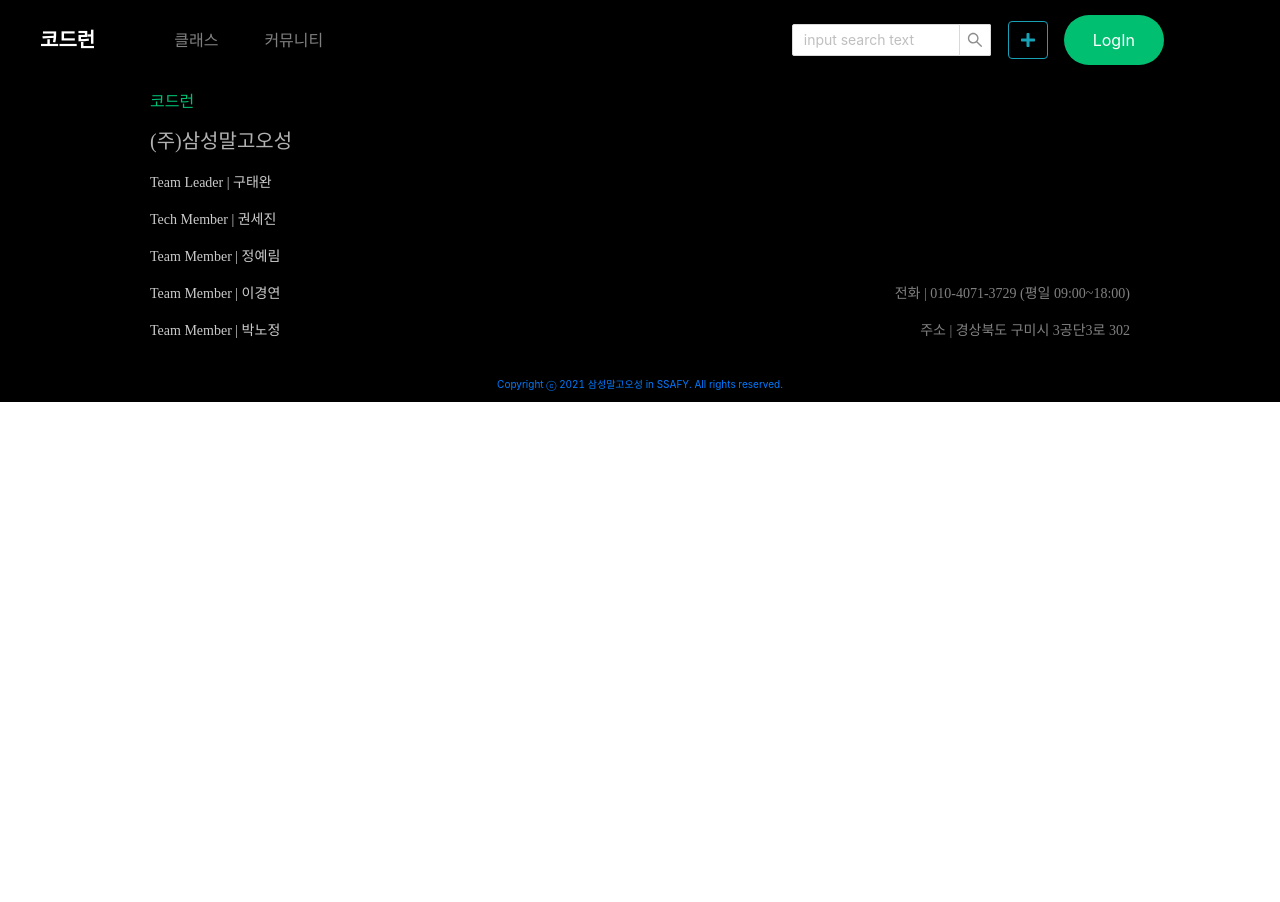
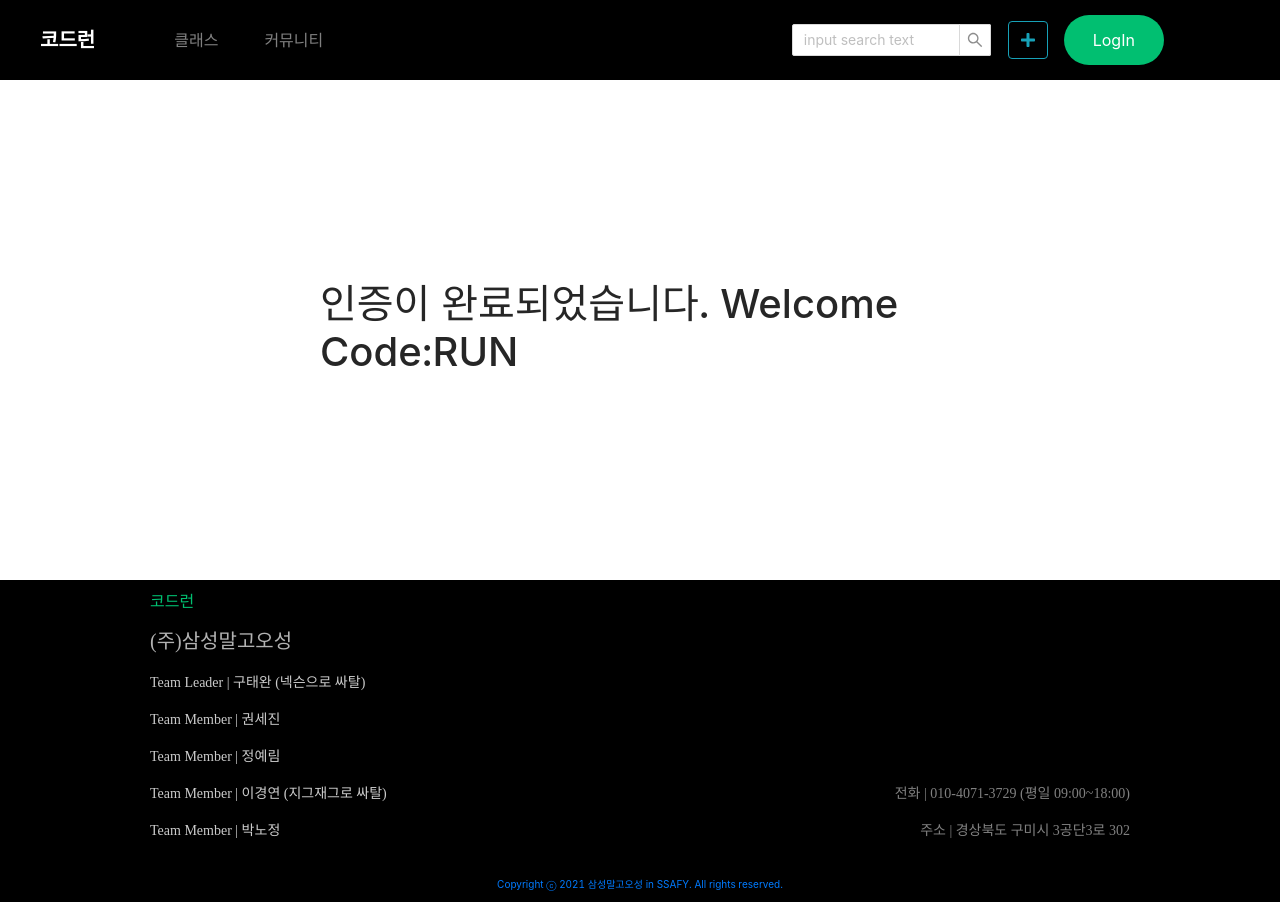
Before and after one commit to jeong-yerim4898/CODERUN_Onlie_CodingStudy_platform, a React (Create React App) app in the folder client/: page /account/success in a window 1280 px wide. Before the commit the page ends 800 px from the top, so only its background shows below. Built offline with nearby package versions, Linux system fonts and the light colour scheme.

Commit message:
feat: 🎸 fix account email check
✅ Closes: #S04P31D102-209

```diff
--- a/client/src/components/views/Accounts/AccountPage.js
+++ b/client/src/components/views/Accounts/AccountPage.js
@@ -33,7 +33,6 @@ function LoginPage(props) {
     };
 
     const NicknameHandler = event => {
-        console.log(event.currentTarget.value);
         setNickname(event.currentTarget.value);
     };
 
@@ -44,9 +43,15 @@ function LoginPage(props) {
 
     const OverlapEmail = event => {
         event.preventDefault();
+        let regExp = /^[0-9a-zA-Z]([-_\.]?[0-9a-zA-Z])*@[0-9a-zA-Z]([-_\.]?[0-9a-zA-Z])*\.[a-zA-Z]{2,3}$/i;
+        console.log(Email, regExp.test(Email) === true);
+        if (regExp.test(Email) === true) {
             checkEmail(Email)
                 .then(res => alert('email 쌉가능'))
                 .catch(err => alert('email이 중복되요'));
+        } else {
+            alert('email 형식이 맞지 않아요.');
+        }
     };
 
     const passwordConfirmHandler = event => {
@@ -58,7 +63,6 @@ function LoginPage(props) {
             setHashPasswordConfirm(sha(pw));
             pwconfirm.style.backgroundColor = '#eee';
         } else {
-            console.log('not same');
             pwconfirm.style.backgroundColor = '#ffdcdc';
         }
     };
@@ -66,6 +70,9 @@ function LoginPage(props) {
     const postSignup = event => {
         event.preventDefault();
         const body = { email: Email, password: HashPasswordConfirm, name: Nickname };
+        if (Email.length === 0 || HashPasswordConfirm.length === 0 || Nickname.length === 0) {
+            alert('빠짐없이 입력해주세요.');
+        } else {
             dispatch(signupUser(body))
                 .then(res => {
                     if (res.payload.profile === undefined) {
@@ -75,6 +82,7 @@ function LoginPage(props) {
                     }
                 })
                 .catch(err => console.log(err));
+        }
     };
 
     const postLogin = event => {
@@ -89,7 +97,6 @@ function LoginPage(props) {
                     console.log(res.data);
                     window.localStorage.setItem('token', res.payload.token);
                     window.location.replace('/');
-                    // props.history.push('/');
                 }
             })
             .catch(err => alert('로그인 다시해줭 ㅠㅠ'));
@@ -98,12 +105,14 @@ function LoginPage(props) {
     const ValidEmail = event => {
         const email = document.getElementById('email');
         let asValue = event.currentTarget.value;
+        console.log(asValue);
         let regExp = /^[0-9a-zA-Z]([-_\.]?[0-9a-zA-Z])*@[0-9a-zA-Z]([-_\.]?[0-9a-zA-Z])*\.[a-zA-Z]{2,3}$/i;
         if (regExp.test(asValue) === true) {
             email.style.backgroundColor = '#eee';
             setEmail(asValue);
         } else {
             email.style.backgroundColor = '#ffdcdc';
+            setEmail(asValue);
         }
     };
 
@@ -138,6 +147,7 @@ function LoginPage(props) {
     const handleCancel = () => {
         setVisible(false);
         setVisible2(false);
+        window.location.reload();
     };
 
     const sendEmail = event => {
--- a/client/src/components/views/Accounts/AccountSuccess.js
+++ b/client/src/components/views/Accounts/AccountSuccess.js
@@ -2,14 +2,15 @@ import React from 'react';
 
 function AccountSuccess() {
     return (
-        <div>
+        <div style={{ height: '500px' }}>
             <h1
                 style={{
                     width: '50%',
-                    position: 'absolute',
-                    top: '50%',
-                    left: '50%',
-                    transform: 'translate(-50%, -50%)',
+                    position: 'relative',
+                    top: '200px',
+                    left: '25%',
+                    // transform: 'translate(-50%, -25%)',
+                    zIndex: '100',
                 }}
             >
                 인증이 완료되었습니다. Welcome Code:RUN
--- a/client/src/components/views/Footer/Footer.js
+++ b/client/src/components/views/Footer/Footer.js
@@ -8,10 +8,10 @@ function Footer() {
             <div className="AboutUs">
                 <div className="TeamIntroduce">
                     <p className="Team">(주)삼성말고오성</p>
-                    <p className="TeamMember">Team Leader | 구태완</p>
-                    <p className="TeamMember">Tech Member | 권세진</p>
+                    <p className="TeamMember">Team Leader | 구태완 (넥슨으로 싸탈)</p>
+                    <p className="TeamMember">Team Member | 권세진</p>
                     <p className="TeamMember">Team Member | 정예림</p>
-                    <p className="TeamMember">Team Member | 이경연</p>
+                    <p className="TeamMember">Team Member | 이경연 (지그재그로 싸탈)</p>
                     <p className="TeamMember">Team Member | 박노정</p>
                 </div>
 
```
Lines whose indentation alone changed are shown as unchanged.
